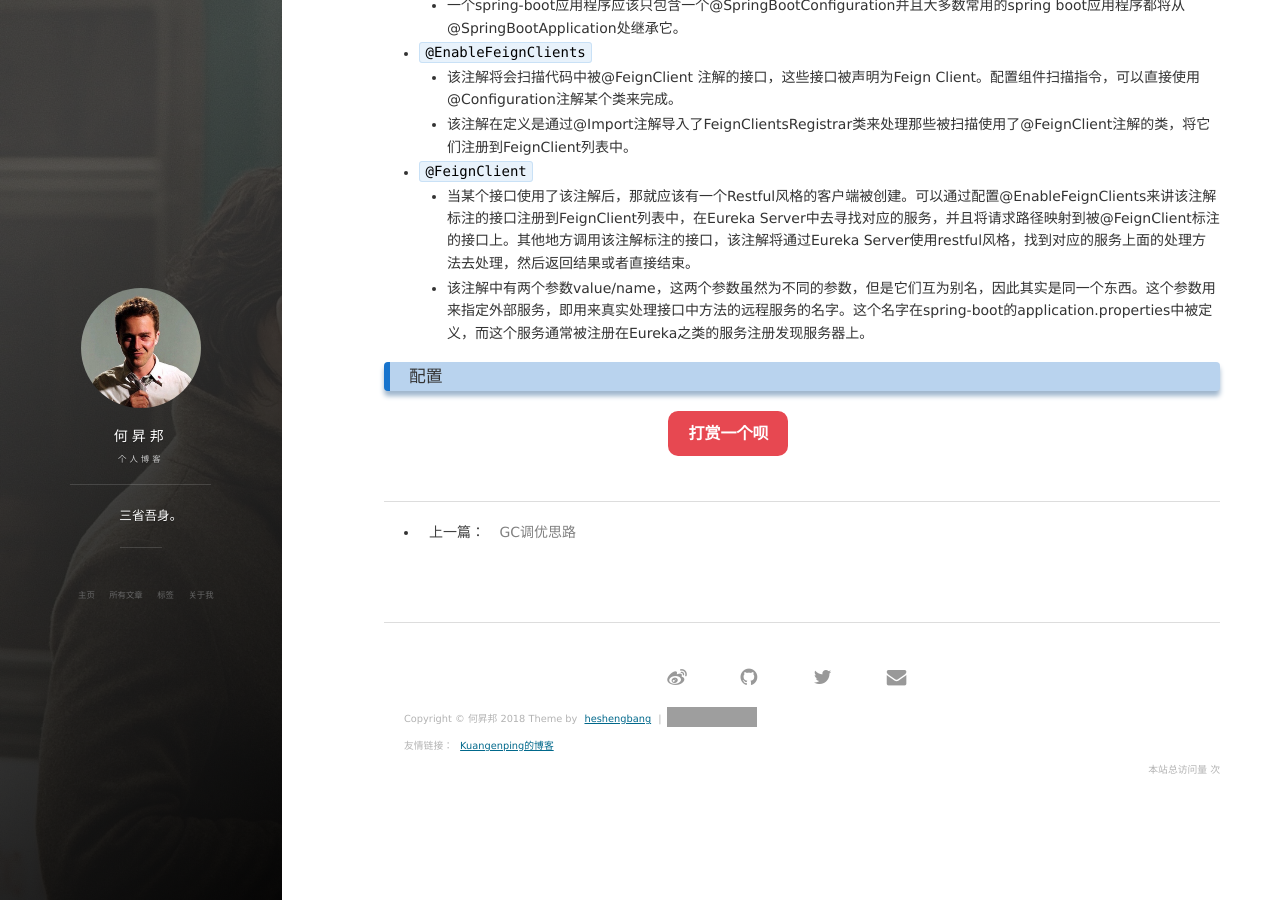
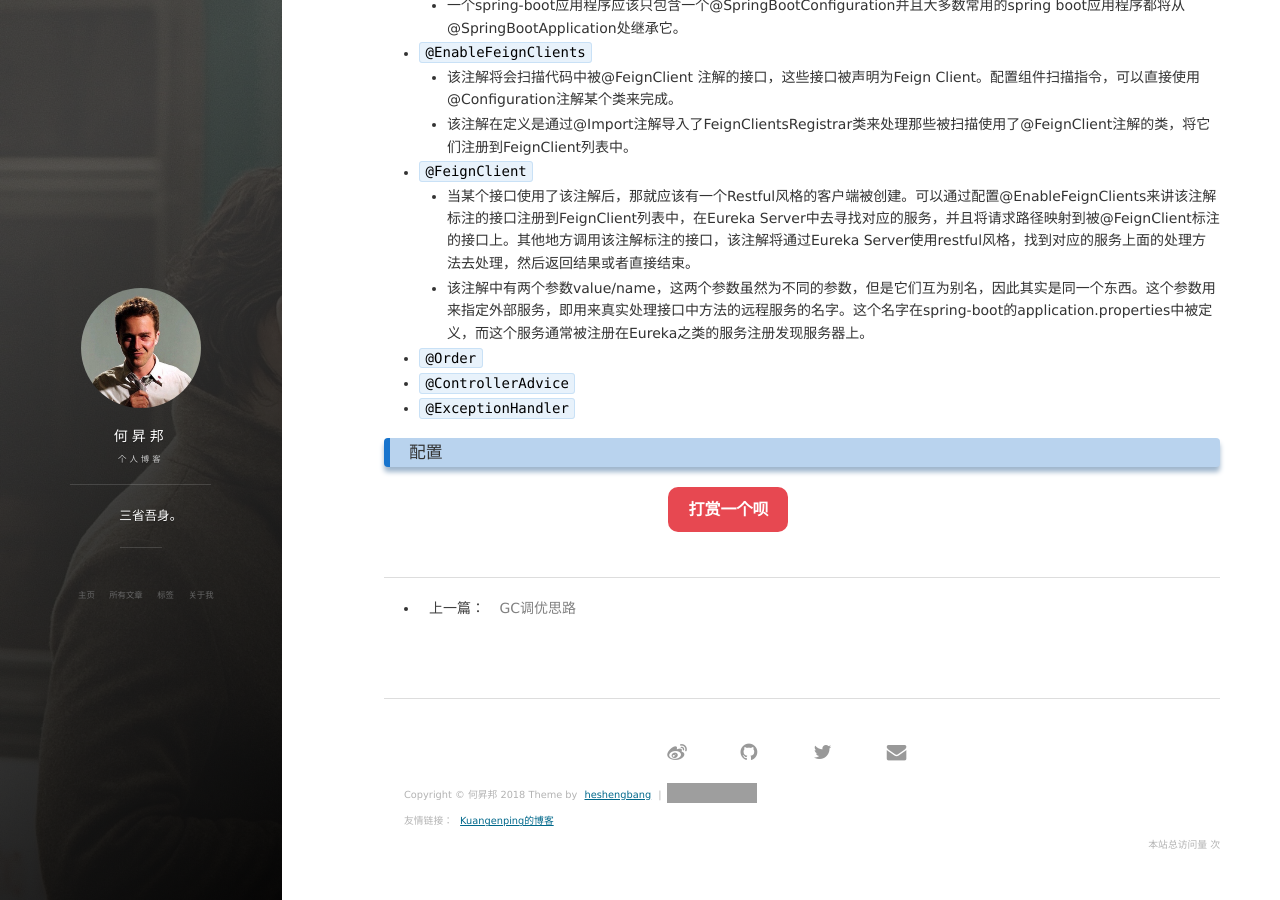
Before and after one commit to heshengbang/heshengbang.github.io, a Jekyll site: the page built from _posts/2018-7-12-Spring-boot中的注解及配置.md, in a window 1280 px wide and 900 px high, scrolled down 4668 px. Built offline with Jekyll 4.4.1, drawn with Linux system fonts in a browser that asks for light colours; nearby versions of some CDN libraries; comment, search, counter and statistics services are not loaded; grey boxes are pictures that could not be loaded.

Commit message:
add files

```diff
--- a/_posts/2018-7-12-Spring-boot中的注解及配置.md
+++ b/_posts/2018-7-12-Spring-boot中的注解及配置.md
@@ -210,4 +210,8 @@ tags: Spring
 	- 当某个接口使用了该注解后，那就应该有一个Restful风格的客户端被创建。可以通过配置@EnableFeignClients来讲该注解标注的接口注册到FeignClient列表中，在Eureka Server中去寻找对应的服务，并且将请求路径映射到被@FeignClient标注的接口上。其他地方调用该注解标注的接口，该注解将通过Eureka Server使用restful风格，找到对应的服务上面的处理方法去处理，然后返回结果或者直接结束。
 	- 该注解中有两个参数value/name，这两个参数虽然为不同的参数，但是它们互为别名，因此其实是同一个东西。这个参数用来指定外部服务，即用来真实处理接口中方法的远程服务的名字。这个名字在spring-boot的application.properties中被定义，而这个服务通常被注册在Eureka之类的服务注册发现服务器上。
 
+- `@Order`
+- `@ControllerAdvice`
+- `@ExceptionHandler`
+
 ### 配置
```
